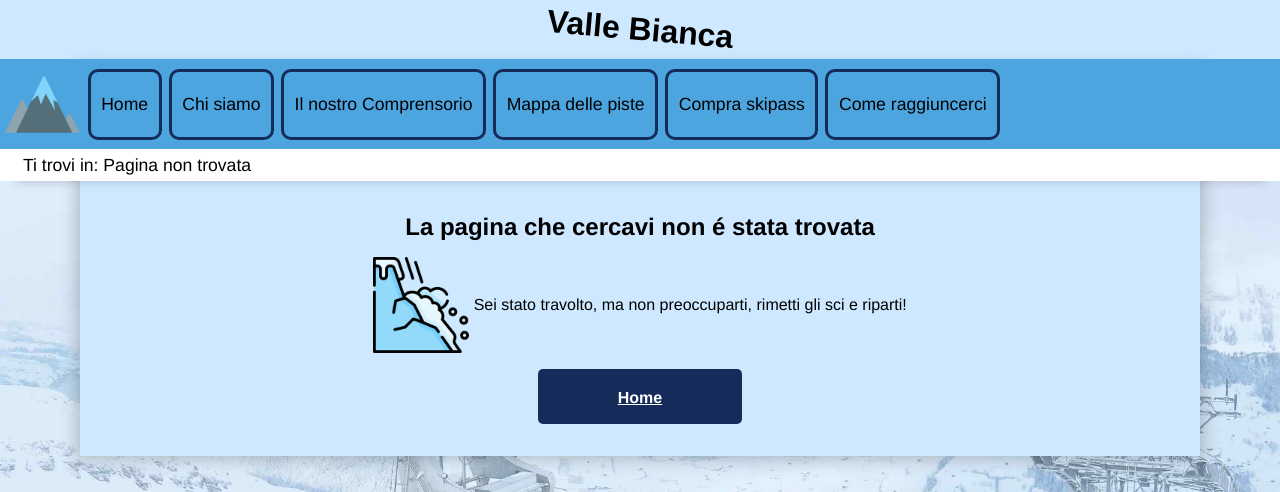
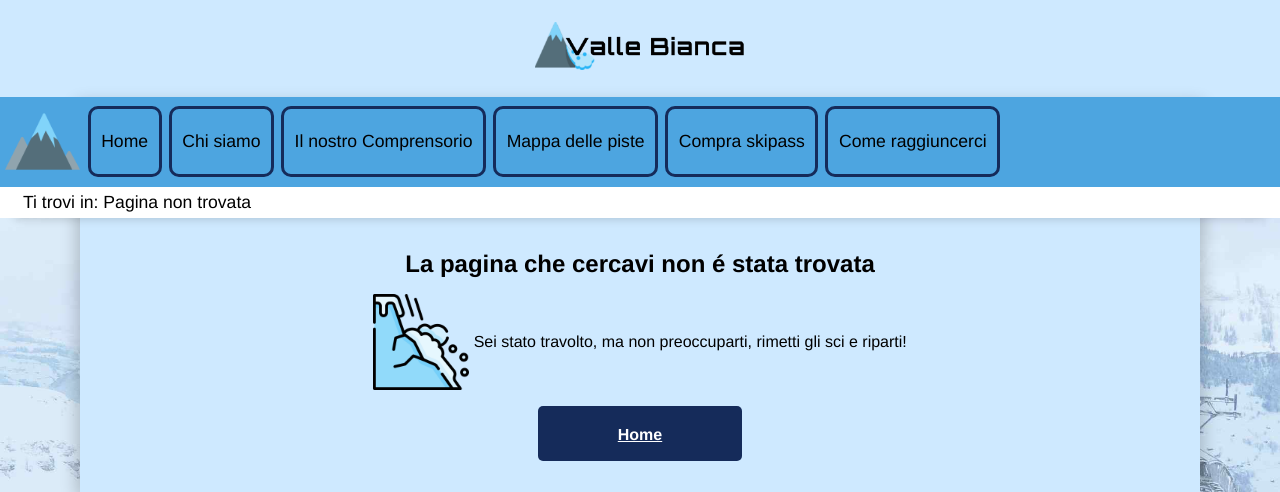
Before and after one commit to microtower00/tecweb-2021, a PHP site: page /404.html in a window 1280 px wide. Shown: the top 492 px of the page. Run offline with PHP 8.4, Linux system fonts and the light colour scheme.

Commit message:
Logo Header

```diff
--- a/404.html
+++ b/404.html
@@ -17,7 +17,7 @@
 <body onload="toggleMenu()" id="top" onscroll="toggleScrollBtn()">
     <nav aria-label='Salta al contenuto'><a class='skip-nav' href='#content'>Salta il menu</a></nav>
     <header>
-        <h1><a href="index.php"> Valle Bianca</a></h1>
+        <a href="index.php"><h1> Valle Bianca</h1></a>
     </header>
 
     <div id="sticky"><nav aria-label='Menu principale' id='menu'>
--- a/css/mini.css
+++ b/css/mini.css
@@ -12,7 +12,12 @@ body{
 /*#breadcrumb{
     width: 100%;
 }*/
-
+header{
+    padding: 1em;
+}
+header h1{
+    margin:0
+}
 #menu{
     position: fixed;
     text-align: center;
@@ -163,6 +168,8 @@ th,td{
 }
 
 #content{
+    padding-top: 1em;
+    margin-top: -1em;
     padding-left: 1em;
     padding-right: 1em;
     width: unset;
--- a/css/style.css
+++ b/css/style.css
@@ -87,13 +87,28 @@ header{
 	/*position: sticky;
 	top: 0;*/
 }
-
+header h1:hover{
+	transform: scale(.9);
+}
 header h1{
 	padding: .7rem;
+	display: inline-block;
+	line-height: 101;
+	overflow: hidden;
+
 	font-family: "Bradley Hand ITC",sans-serif ;
-	transform: rotate(5deg);
-    width: 80%;
-    margin: auto;
+	/*transform: rotate(5deg);*/
+    margin: .7rem;
+	height: 3rem;
+
+	background-image: url("../img/Logo.png");
+	background-repeat: no-repeat;
+	background-size: contain;
+	background-position: center center;
+
+	-webkit-transition: transform 0.3s ease-in-out;
+  	transition: transform 0.3s ease-in-out;
+
 }
 h1 a{
 	text-decoration: none;
--- a/html/carrello.html
+++ b/html/carrello.html
@@ -13,7 +13,7 @@
 <body onload="toggleMenu()" id="top" onscroll="toggleScrollBtn()">
     ['BtnSkip']
     <header>
-        <h1><a href="index.php"> Valle Bianca</a></h1>
+        <a href="index.php"><h1> Valle Bianca</h1></a>
     </header>
 
     <div id="sticky">
--- a/html/chisiamo.html
+++ b/html/chisiamo.html
@@ -14,7 +14,7 @@
 <body onload="toggleMenu()" id="top" onscroll="toggleScrollBtn()">
     ['BtnSkip']
     <header>
-        <h1><a href="index.php"> Valle Bianca</a></h1>
+        <a href="index.php"><h1> Valle Bianca</h1></a>
     </header>
 
     <div id="sticky">
--- a/html/comeRaggiungerci.html
+++ b/html/comeRaggiungerci.html
@@ -14,7 +14,7 @@
 <body onload="toggleMenu()" id="top" onscroll="toggleScrollBtn()">
     ['BtnSkip']
     <header>
-        <h1><a href="index.php"> Valle Bianca</a></h1>
+        <a href="index.php"><h1> Valle Bianca</h1></a>
     </header>
 
     <div id="sticky">
--- a/html/comprensorio.html
+++ b/html/comprensorio.html
@@ -14,7 +14,7 @@
 <body onload="toggleMenu()" id="top" onscroll="toggleScrollBtn()">
     ['BtnSkip']
     <header>
-        <h1><a href="index.php"> Valle Bianca</a></h1>
+        <a href="index.php"><h1> Valle Bianca</h1></a>
     </header>
 
     <div id="sticky">
--- a/html/dashboard.html
+++ b/html/dashboard.html
@@ -13,7 +13,7 @@
 <body onload="toggleMenu()" id="top" onscroll="toggleScrollBtn()">
     ['BtnSkip']
     <header>
-        <h1><a href="index.php"> Valle Bianca</a></h1>
+        <a href="index.php"><h1> Valle Bianca</h1></a>
     </header>
 
     <div id="sticky">
--- a/html/dettagli.html
+++ b/html/dettagli.html
@@ -14,7 +14,7 @@
 <body onload="toggleMenu()" id="top" onscroll="toggleScrollBtn()">
     ['BtnSkip']
     <header>
-        <h1><a href="index.php"> Valle Bianca</a></h1>
+        <a href="index.php"><h1> Valle Bianca</h1></a>
     </header>
 
     <div id="sticky">
--- a/html/login.html
+++ b/html/login.html
@@ -14,7 +14,7 @@
 <body onload="toggleMenu()" id="top" onscroll="toggleScrollBtn()">
     ['BtnSkip']
     <header>
-        <h1><a href="index.php"> Valle Bianca</a></h1>
+        <a href="index.php"><h1> Valle Bianca</h1></a>
     </header>
 
     <div id="sticky">
--- a/html/mappa.html
+++ b/html/mappa.html
@@ -15,7 +15,7 @@
 <body onload="toggleMenu();mapWithJS();" id="top" onscroll="toggleScrollBtn()" >
     ['BtnSkip']
     <header>
-        <h1><a href="index.php"> Valle Bianca</a></h1>
+        <a href="index.php"><h1> Valle Bianca</h1></a>
     </header>
 
     <div id="sticky">
--- a/html/modificaComprensorio.html
+++ b/html/modificaComprensorio.html
@@ -15,7 +15,7 @@
 <body onload="toggleMenu();nascondiForm();" id="top" onscroll="toggleScrollBtn()" >
     ['BtnSkip']
     <header>
-        <h1><a href="index.php"> Valle Bianca</a></h1>
+        <a href="index.php"><h1> Valle Bianca</h1></a>
     </header>
 
     <div id="sticky">
--- a/html/modificaPrezzi.html
+++ b/html/modificaPrezzi.html
@@ -16,7 +16,7 @@
 <body onload="toggleMenu(); caricaPrezzo();" id="top" onscroll="toggleScrollBtn()">
     ['BtnSkip']
     <header>
-        <h1><a href="index.php"> Valle Bianca</a></h1>
+        <a href="index.php"><h1> Valle Bianca</h1></a>
     </header>
 
     <div id="sticky">
--- a/html/register.html
+++ b/html/register.html
@@ -14,7 +14,7 @@
 <body onload="toggleMenu()" id="top" onscroll="toggleScrollBtn()">
     ['BtnSkip']
     <header>
-        <h1><a href="index.php"> Valle Bianca</a></h1>
+        <a href="index.php"><h1> Valle Bianca</h1></a>
     </header>
 
     <div id="sticky">
--- a/html/shop.html
+++ b/html/shop.html
@@ -15,7 +15,7 @@
 <body onload="toggleMenu();loaded();" id="top" onscroll="toggleScrollBtn()">
     ['BtnSkip']
     <header>
-        <h1><a href="index.php"> Valle Bianca</a></h1>
+        <a href="index.php"><h1> Valle Bianca</h1></a>
     </header>
 
     <div id="sticky">
```
Also changed, not shown: img/Logo.png (added).
